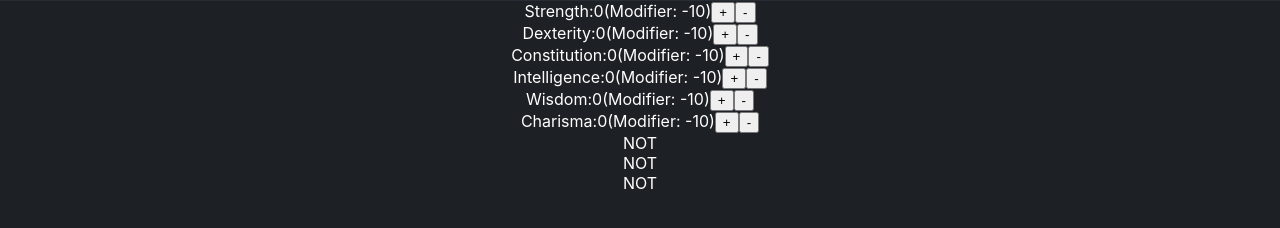
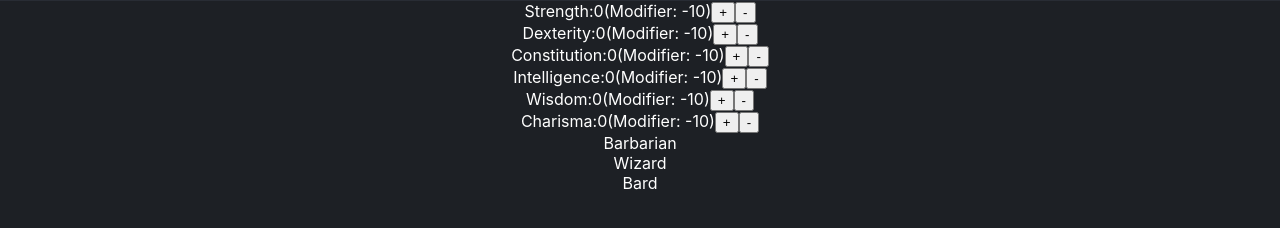
Before and after one commit to terryluan12/recruiting-webapp-character, a React (Create React App) app: page / in a window 1280 px wide. Shown: the part 132-360 px from the top of the page. Built offline with nearby package versions, Linux system fonts and the light colour scheme.

Commit message:
* Added ability to change colour based on class * Added an alert when clicking on the class

```diff
--- a/src/App.css
+++ b/src/App.css
@@ -44,3 +44,7 @@
     transform: rotate(360deg);
   }
 }
+
+.isClass {
+  color: red;
+}
--- a/src/components/ClassSection.tsx
+++ b/src/components/ClassSection.tsx
@@ -18,13 +18,17 @@ export const ClassSection = ({ classes, attributeState }) => {
         setIsClassState(classState);
     }, [attributeState, classes]);
 
+    const display = (classType) => {
+        alert(`Minimum stats for ${classType} are: ${JSON.stringify(classes[classType])}`);
+    }
+
 
     return (
         <section className="Class-Section">
             {Object.keys(classes).map((classType) => (
                 <div key={classType}>
-                    <div className={isClassState[classType] ? 'red' : 'white'}>
-                        {isClassState[classType] ? classType : "NOT"}
+                    <div onClick={() => display(classType)} className={isClassState[classType] ? 'isClass' : ''}>
+                        {classType}
                     </div>
                 </div>
             ))}
```
